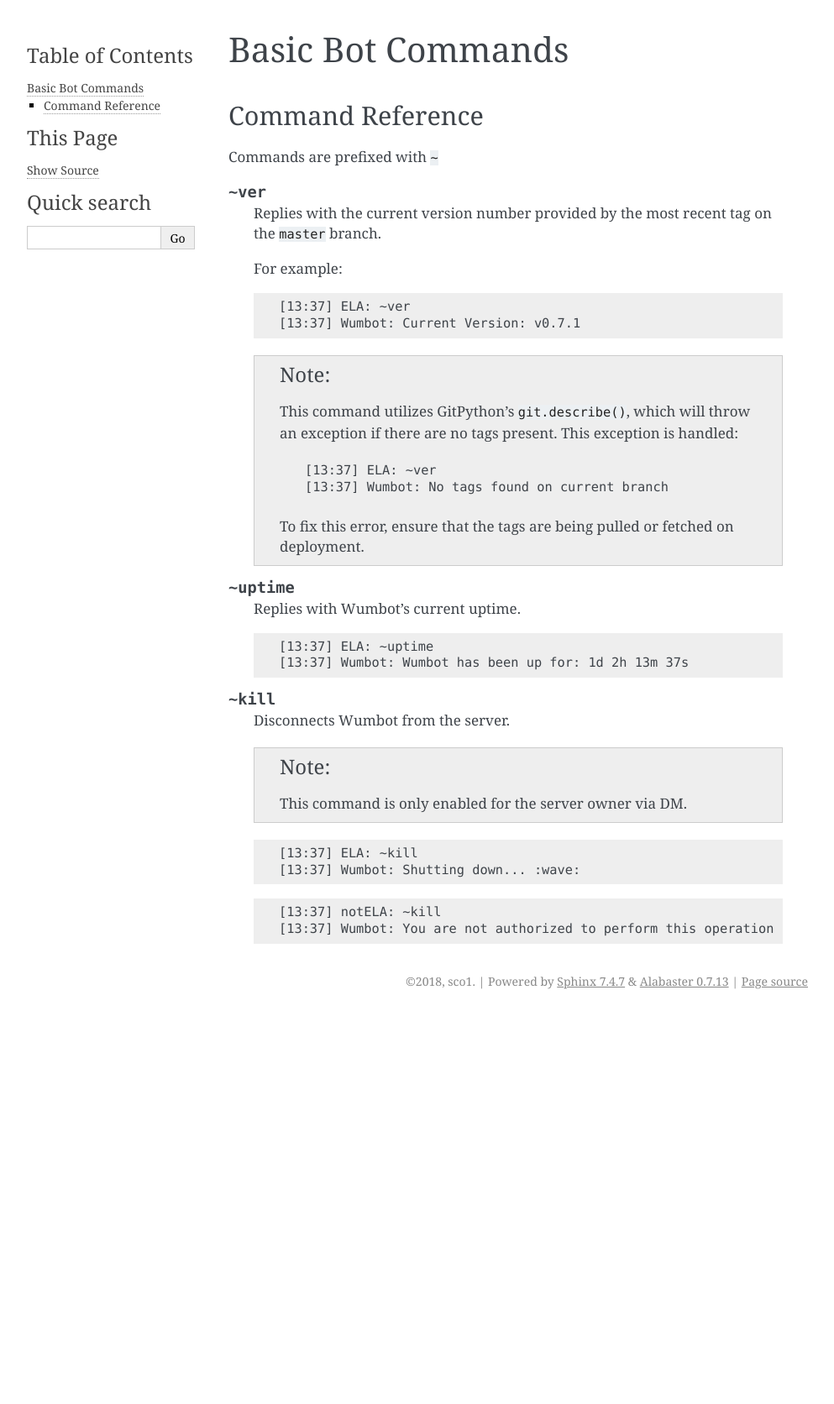
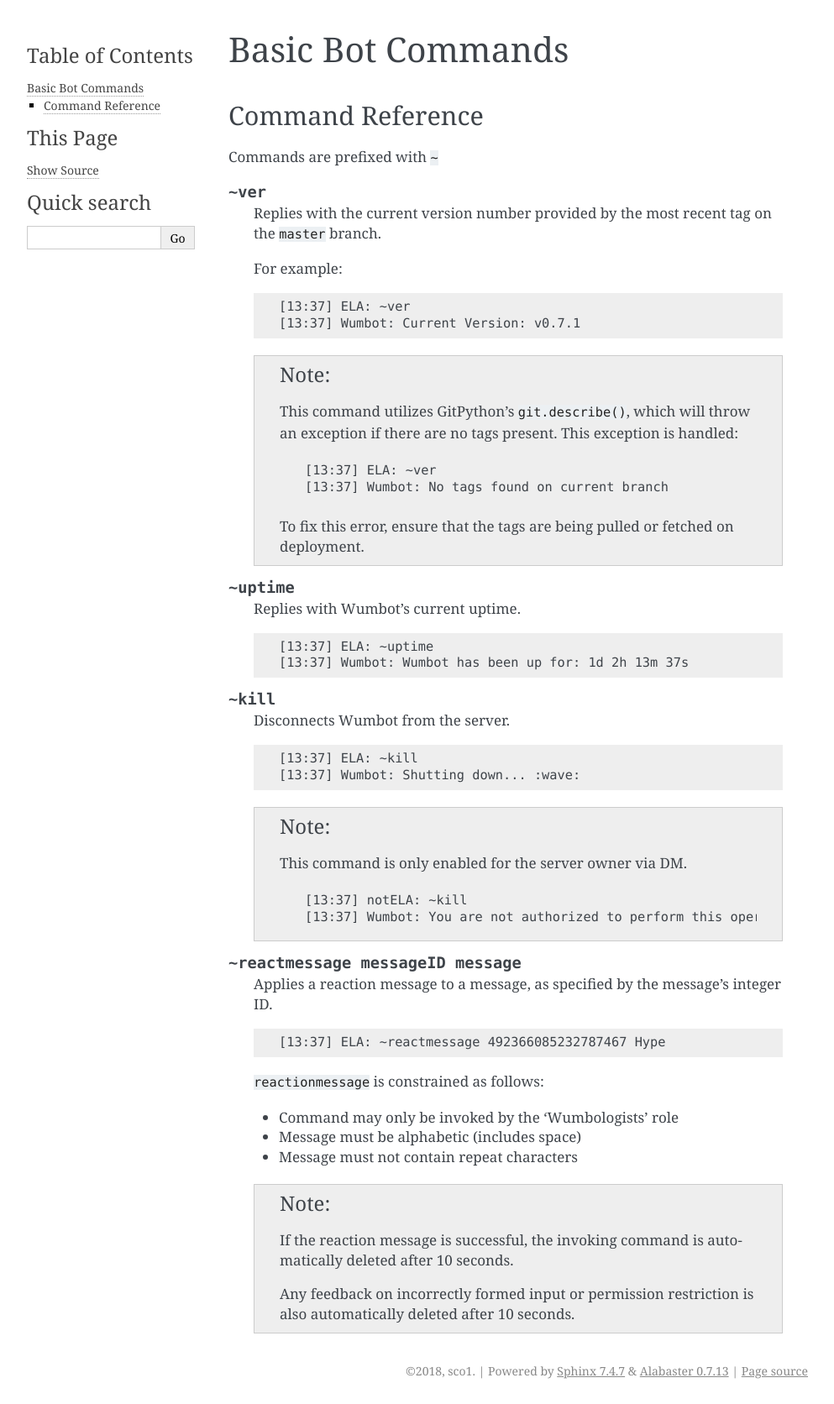
Before and after one commit to Wumbology-Inc/Wumbot, a Sphinx documentation site: the page built from docs/cogs/bot.rst, in a window 1280 px wide. Shown: the whole page at 84% size, without its empty margins (148-1141 px from the left). Built offline with Sphinx 7.4.7, drawn with Linux system fonts in a browser that asks for light colours; before the commit the page ends 1208 px from its top, so only the background shows below that.

Commit message:
Update documentation

```diff
--- a/docs/cogs/bot.rst
+++ b/docs/cogs/bot.rst
@@ -39,15 +39,34 @@ Commands are prefixed with ``~``
 
     Disconnects Wumbot from the server.
 
-    .. note::
-        This command is only enabled for the server owner via DM.
-
     .. code-block:: none
 
         [13:37] ELA: ~kill
         [13:37] Wumbot: Shutting down... :wave:
 
+    .. note::
+        This command is only enabled for the server owner via DM.
+
+        .. code-block:: none
+
+            [13:37] notELA: ~kill
+            [13:37] Wumbot: You are not authorized to perform this operation
+
+.. function:: ~reactmessage messageID message
+
+    Applies a reaction message to a message, as specified by the message's integer ID.
+
     .. code-block:: none
 
-        [13:37] notELA: ~kill
-        [13:37] Wumbot: You are not authorized to perform this operation
+        [13:37] ELA: ~reactmessage 492366085232787467 Hype
+
+    ``reactionmessage`` is constrained as follows:
+
+    * Command may only be invoked by the 'Wumbologists' role
+    * Message must be alphabetic (includes space)
+    * Message must not contain repeat characters
+
+    .. note::
+        If the reaction message is successful, the invoking command is automatically deleted after 10 seconds.
+
+        Any feedback on incorrectly formed input or permission restriction is also automatically deleted after 10 seconds.
```
Also changed, not shown: 1 other file.
